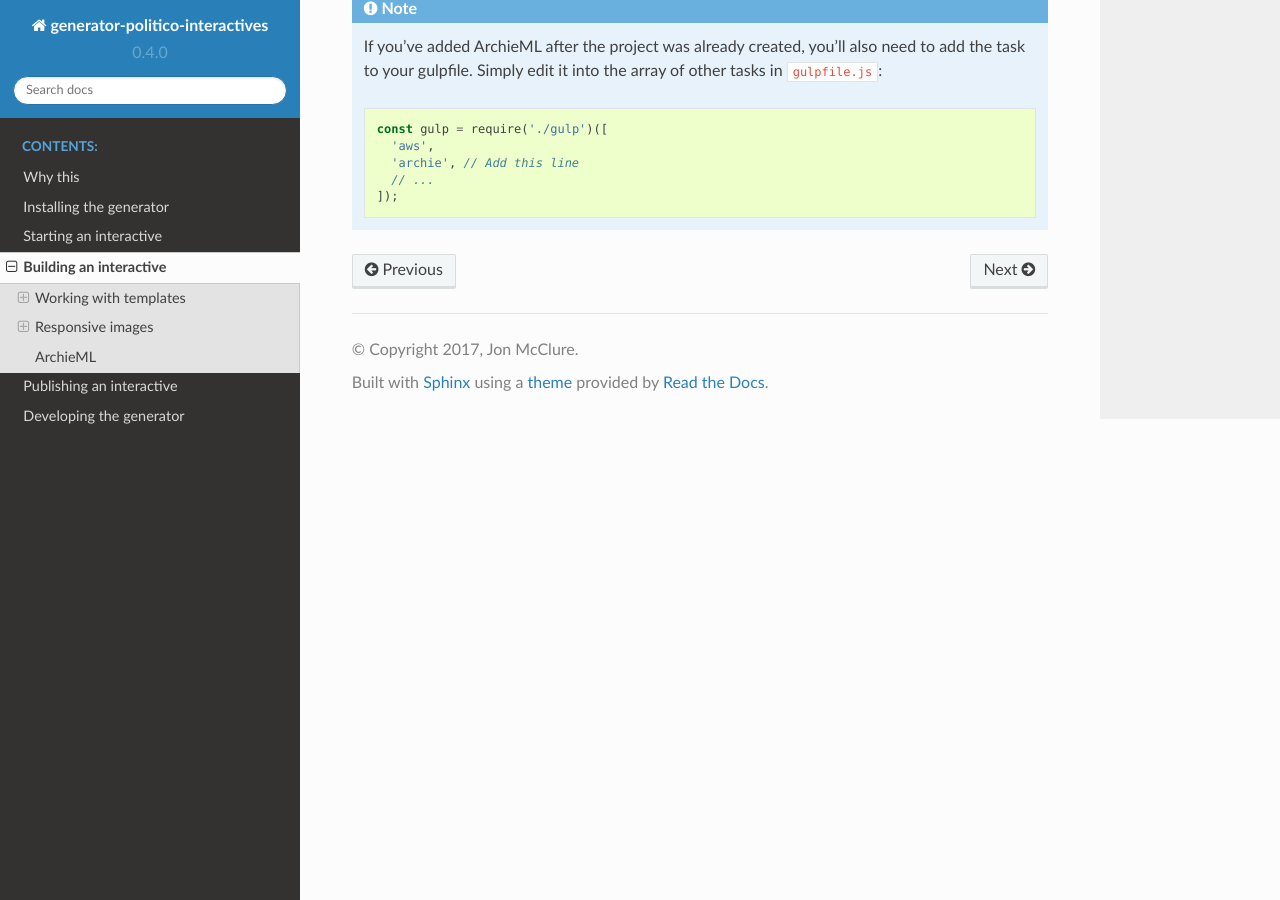
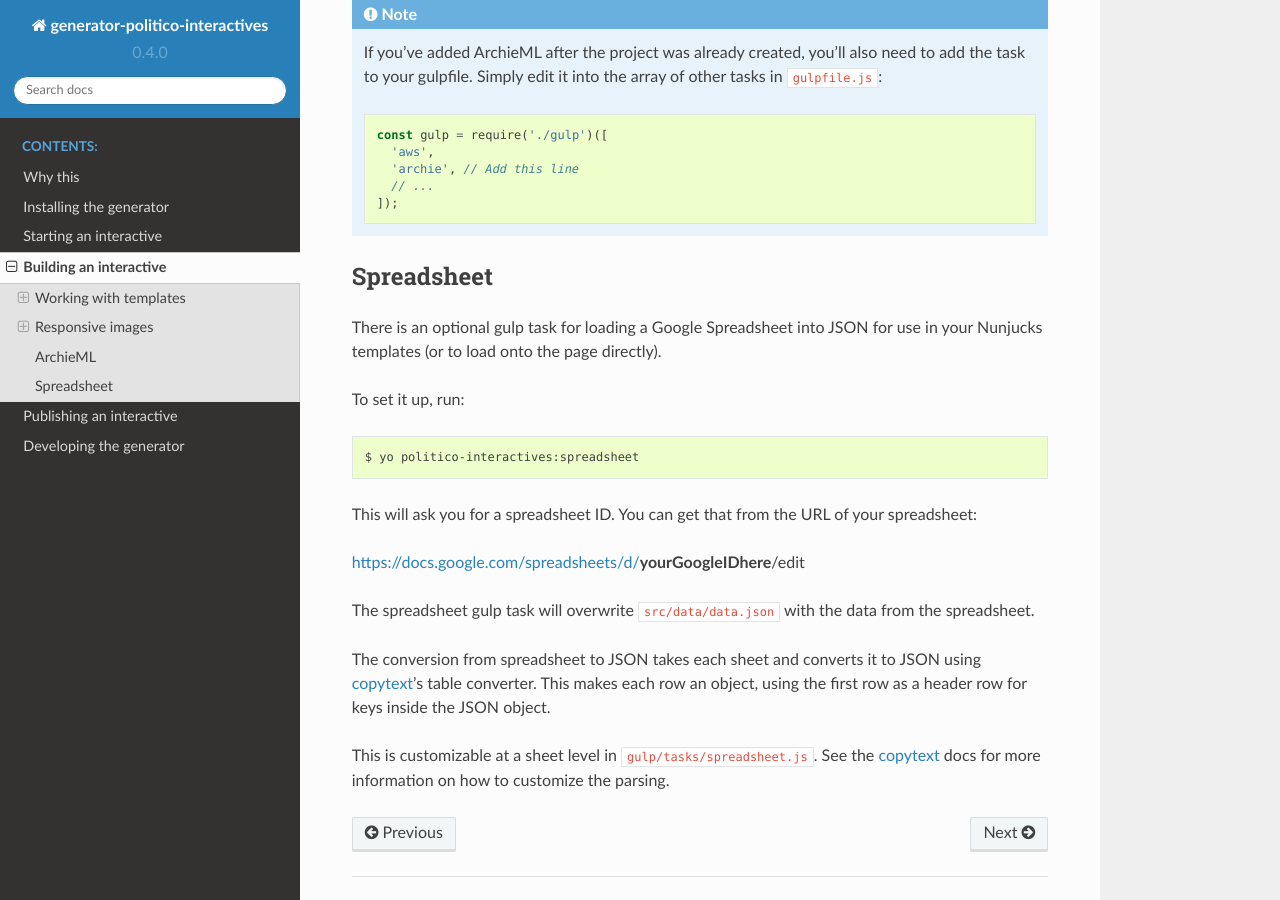
Before and after one commit to The-Politico/generator-politico-interactives, a Sphinx documentation site: the page built from docs/source/building.rst, in a window 1280 px wide and 900 px high, scrolled down 2282 px. Built offline with Sphinx 7.4.7 and the Read the Docs theme 2.0.0, drawn with Linux system fonts in a browser that asks for light colours; some of the changed text lies outside the part shown.

Commit message:
first pass at the changes that need to be made

```diff
--- a/docs/source/building.rst
+++ b/docs/source/building.rst
@@ -10,17 +10,13 @@ Templates are rendered using Nunjucks templating syntax. See Nunjucks' `template
 Template context
 ''''''''''''''''
 
-You can put data in :code:`templates/data.json` and it will be rendered as context with your templates.
-
-For example:
-
-.. code-block:: javascript
-
-  { "headline": "My headline" }
+Data to go into the template context can come from three places: an ArchieML doc, a spreadsheet, and the meta JSON file. Each of those data sources are prefixed in the template context. So, to use an Archie key, you would write:
 
 .. code-block:: html+jinja
 
-  <h1>{{headline}}</h1>
+  {{ ARCHIE.key }}
+
+Spreadsheet keys are prefixed with :code:`DATA`, and meta keys are prefixed with :code:`META`. For more, take a look at :code:`server/context.js`.
 
 Markdown
 ''''''''
@@ -90,7 +86,7 @@ https://docs.google.com/document/d/**yourGoogleIDhere**/edit
   Your document must have access set at least to :code:`Anyone with the link can view` to use this task.
 
 
-The archie gulp task will access your Google doc and overwrite :code:`templates/data.json` with ArchieML data. To run it:
+The archie gulp task will access your Google doc and overwrite :code:`src/data/archie.json` with ArchieML data. To run it:
 
 ::
 
@@ -114,3 +110,24 @@ The archie gulp task will access your Google doc and overwrite :code:`templates/
         'archie', // Add this line
         // ...
       ]);
+
+Spreadsheet
+-----------
+
+There is an optional gulp task for loading a Google Spreadsheet into JSON for use in your Nunjucks templates (or to load onto the page directly).
+
+To set it up, run:
+
+::
+
+  $ yo politico-interactives:spreadsheet
+
+This will ask you for a spreadsheet ID. You can get that from the URL of your spreadsheet:
+
+https://docs.google.com/spreadsheets/d/**yourGoogleIDhere**/edit
+
+The spreadsheet gulp task will overwrite :code:`src/data/data.json` with the data from the spreadsheet.
+
+The conversion from spreadsheet to JSON takes each sheet and converts it to JSON using `copytext <https://github.com/rdmurphy/node-copytext>`_'s table converter. This makes each row an object, using the first row as a header row for keys inside the JSON object.
+
+This is customizable at a sheet level in :code:`gulp/tasks/spreadsheet.js`. See the `copytext <https://github.com/rdmurphy/node-copytext>`_ docs for more information on how to customize the parsing.
--- a/docs/source/why.rst
+++ b/docs/source/why.rst
@@ -29,12 +29,6 @@ Batteries included
 An app's development environment is built from the command line with a complete set of templates and scripts to build and publish the project, all of which can be overwritten within an individual project.
 
 
-Flat
-''''
-
-Every project is represented through flat files, making them very easy to reason about. File transformations like processing scripts, stylesheets and images are handled through background tasks that simply translate a flat file in the source directory to one in the built directory. The development server serves flat files from the built directory just as they will be served on S3.
-
-
 
 What it does
 ------------
```
Also changed, not shown: docs/source/publishing.rst (+11 -0 lines).
